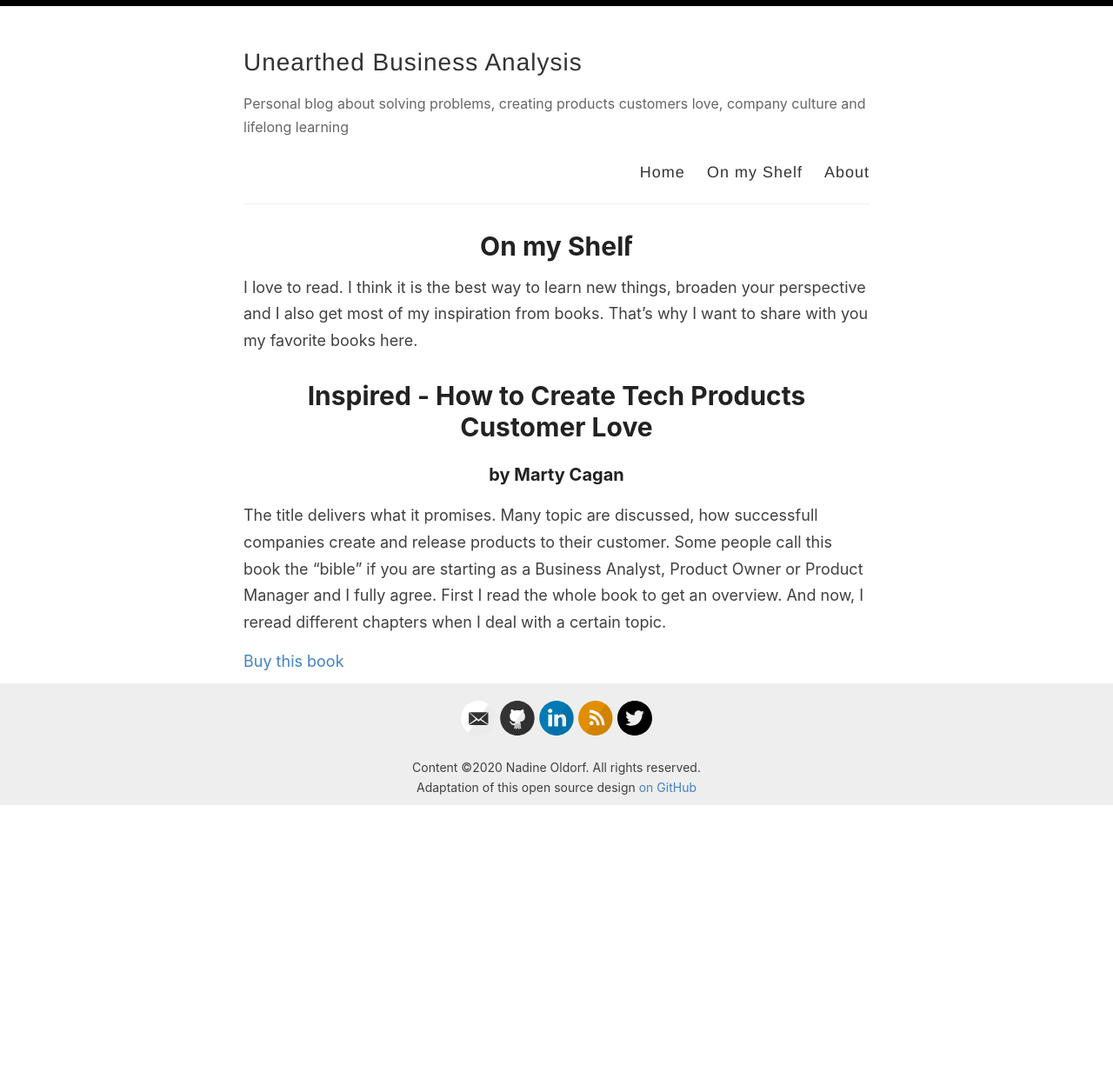
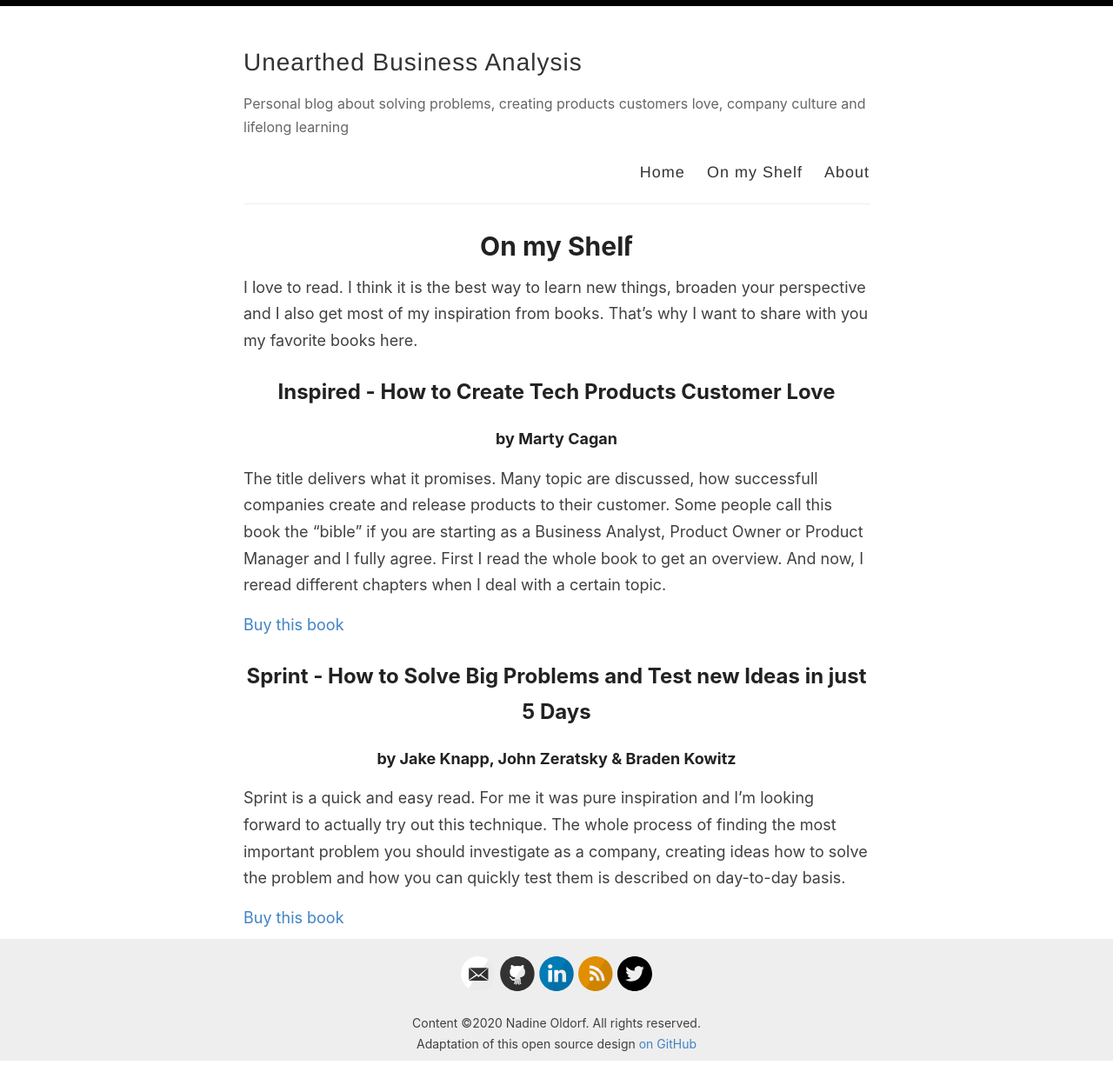
Before and after one commit to noldorf/unearthedBA, a Jekyll site: the page built from _pages/onmyshelf.md, in a window 1280 px wide. Shown: the whole page at 87% size. Built offline with Jekyll 4.4.1, drawn with Linux system fonts in a browser that asks for light colours; before the commit the page ends 953 px from its top, so only the background shows below that.

Commit message:
On my Shelf page - New book added

```diff
--- a/_pages/onmyshelf.md
+++ b/_pages/onmyshelf.md
@@ -8,10 +8,16 @@
 
 
 
-# Inspired - How to Create Tech Products Customer Love
-### by Marty Cagan
+## Inspired - How to Create Tech Products Customer Love
+##### by Marty Cagan
 
 The title delivers what it promises. Many topic are discussed, how successfull companies create and release products to their customer.
 Some people call this book the "bible" if you are starting as a Business Analyst, Product Owner or Product Manager and I fully agree. First I read the whole book to get an overview. And now, I reread different chapters when I deal with a certain topic.
 
 [Buy this book](https://amzn.to/2BKeVqS)
+
+## Sprint - How to Solve Big Problems and Test new Ideas in just 5 Days
+###### by Jake Knapp, John Zeratsky & Braden Kowitz
+Sprint is a quick and easy read. For me it was pure inspiration and I'm looking forward to actually try out this technique. The whole process of finding the most important problem you should investigate as a company, creating ideas how to solve the problem and how you can quickly test them is described on day-to-day basis.
+
+[Buy this book](https://www.amazon.com/gp/product/150112174X/ref=as_li_qf_asin_il_tl?ie=UTF8&tag=thepmlibrar0f-20&creative=9325&linkCode=as2&creativeASIN=150112174X&linkId=cea4360bfca26b0d6ae0ffe465bf03d4)
```
